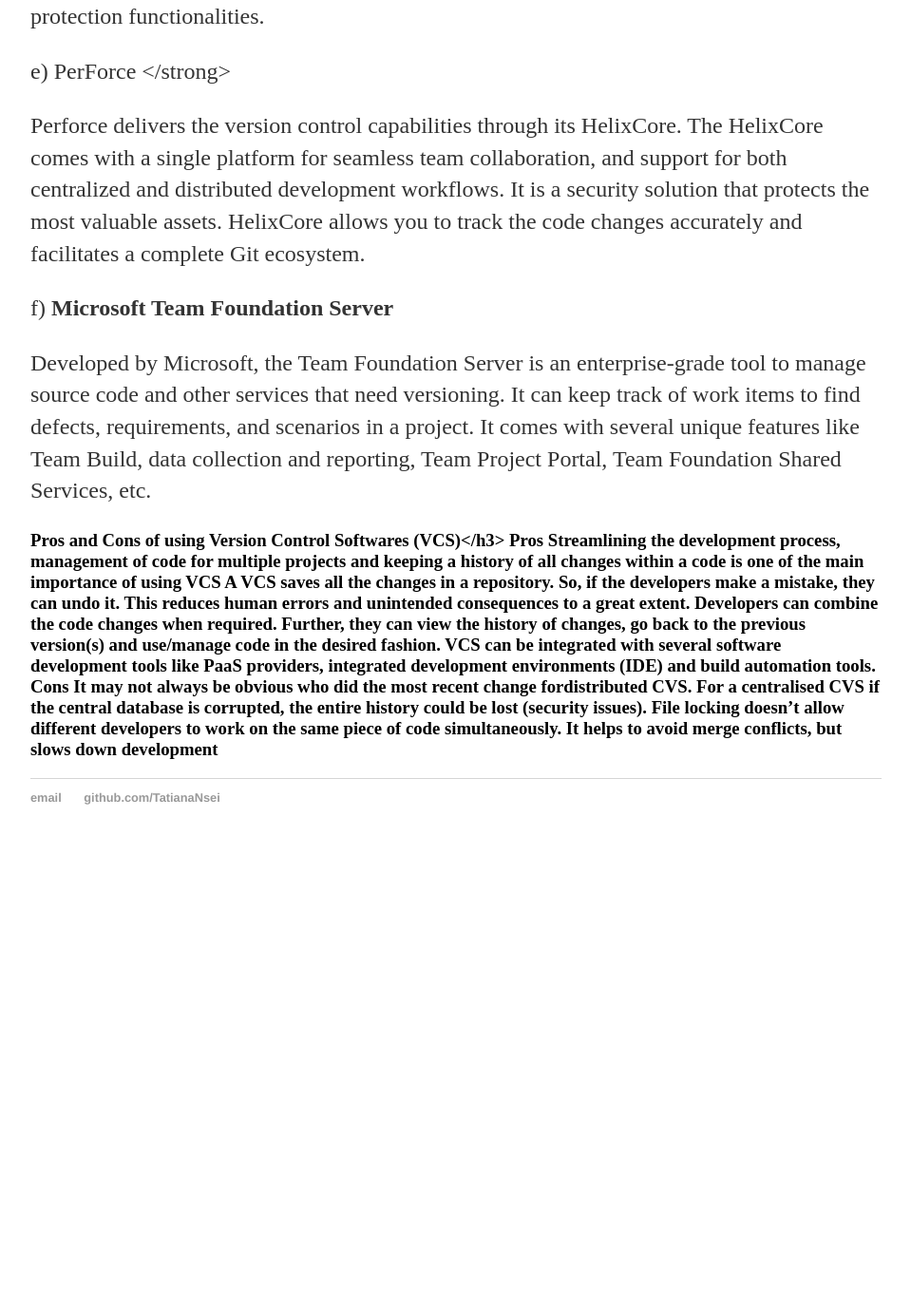
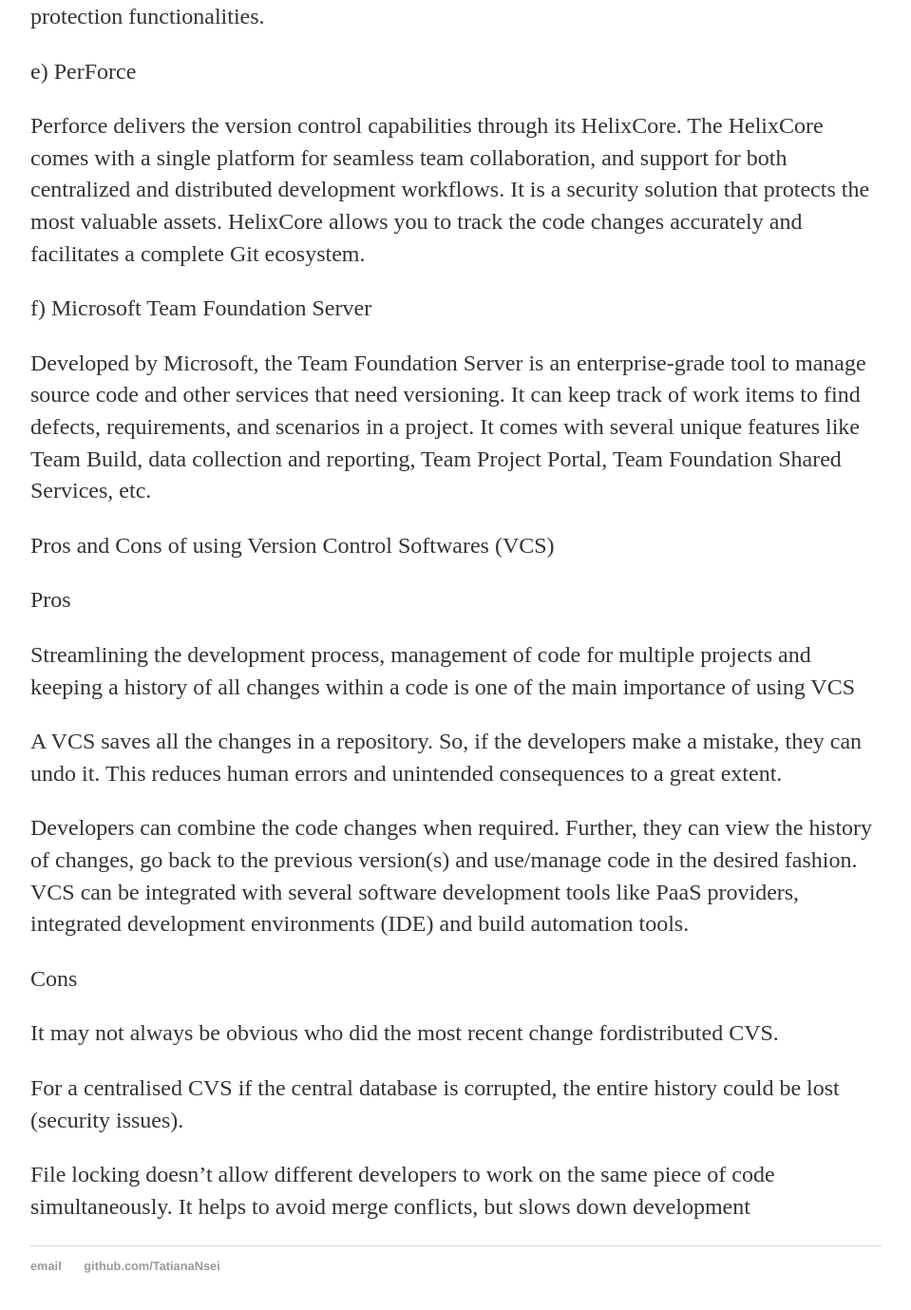
Before and after one commit to TatianaNsei/TatianaNsei.github.io, a Jekyll site: the page built from _posts/2020-04-09-Version-Control.md, in a window 1280 px wide and 1400 px high, scrolled down 3191 px. Shown: the top 1379 px of the window at 95% size, without its empty margins (160-1119 px from the left). Built offline with Jekyll 4.4.1, drawn with Linux system fonts in a browser that asks for light colours; before the commit the page ends 4098 px from its top, so only the background shows below that; some of the changed text lies outside the part shown.

Commit message:
Update 2020-04-09-Version-Control.md

```diff
--- a/_posts/2020-04-09-Version-Control.md
+++ b/_posts/2020-04-09-Version-Control.md
@@ -23,46 +23,46 @@
   For professional developers, it goes futher. Software developers, use this to tract and provide control over source codes. As teams design, develop and deploy software, it is common for multiple versions of the same software to be deployed in different sites and for the software's developers to be working simultaneously on updates. Bugs or features of the software are often only present in certain versions (because of the fixing of some problems and the introduction of others as the program develops). Therefore, for the purposes of locating and fixing bugs, it is vitally important to be able to retrieve and run different versions of the software to determine in which version(s) the problem occurs. It may also be necessary to develop two versions of the software concurrently: for instance, where one version has bugs fixed, but no new features (branch), while the other version is where new features are worked on (trunk).
 
 
- <b> Examples of VCS </b>
+  Examples of VCS
 
   There exist many VCS options, but i will name a few here.
 
-a)<strong> GitHub </strong>
+a) GitHub
 
 It helps software teams to collaborate and maintain the entire history of code changes. You can track changes in code, turn back the clock to undo errors and share your efforts with other team members.
 It is a repository to host Git projects. For those wondering what is Git? It is an open source version control system that features local branching, multiple workflows, and convenient staging areas. Git version control is an easy to learn option and offers faster operation speed.
 
-<strong> Pros</strong>
+ Pros
 
 Easy and inexpensive branch operations
 Users can access the complete history tree offline
 It offers a highly distributed, peer-to-peer model
 
-<strong>Cons</strong>
+Cons
 
 Steep learning curve for the users of SVN
 Not ideal for developers working alone
 Limited support for Windows in comparison to Linux
 
-b). <strong> Mercurial </strong>
+b) Mercurial
 
 Mercurial is known for its efficiency in handling projects of all sizes. It is a free and distributed control management service that provides a simple and intuitive user interface.
 Developers and enterprises adore Mercurial for its backup system, search functionality, project tracking and management, data import and export, and data migration tool. It also features workflow management, history tracking, security management, access controls and more.
 
-<strong>Pros</strong>
+Pros
 
 -Low-learning curve compared to Git
 -Extensive and better documentation
 -Highly distributed model
 -High-performance system with great speed
 
- <strong> Cons</strong>
+  Cons
 
 -Cannot merge two parents
 -It is more based on extension rather than scripting
 -Not versatile enough to allow out-of-the-box maneuvers
 
-c). <strong> GitLab</strong>
+c) GitLab
 
 GitLab comes with a lot of handy features like an integrated project, a project website, etc. Using the continuous integration (CI) capabilities of GitLab, you can automatically test and deliver the code.
 You can access all the aspects of a project, view code, pull requests, and combine the conflict resolution.
@@ -73,20 +73,20 @@
 It can be integrated with messaging and email platforms for efficient collaborations related to codes and updates. It supports both Git and SVN and comes with built-in analytics features.
 For security, it leverages encryption, two-factor authentication, and password protection functionalities.
 
-e) <stong> PerForce </strong>
+e) PerForce
 
 Perforce delivers the version control capabilities through its HelixCore. The HelixCore comes with a single platform for seamless team collaboration, and support for both centralized and distributed development workflows.
 It is a security solution that protects the most valuable assets. HelixCore allows you to track the code changes accurately and facilitates a complete Git ecosystem.
 
-f) <strong> Microsoft Team Foundation Server</strong>
+f)  Microsoft Team Foundation Server
 
 Developed by Microsoft, the Team Foundation Server is an enterprise-grade tool to manage source code and other services that need versioning. It can keep track of work items to find defects, requirements, and scenarios in a project.
 It comes with several unique features like Team Build, data collection and reporting, Team Project Portal, Team Foundation Shared Services, etc.
 
 
-  <h3><b>Pros and Cons of using Version Control Softwares (VCS)</h3></b>
+  Pros and Cons of using Version Control Softwares (VCS)
 
-  <b>Pros</b>
+  Pros
 
   Streamlining the development process, management of code for multiple projects and keeping a history of all changes within a code is one of the main importance of using VCS
 
@@ -95,7 +95,7 @@
  Developers can combine the code changes when required. Further, they can view the history of changes, go back to the previous version(s) and use/manage code in the desired fashion.
  VCS can be integrated with several software development tools like PaaS providers, integrated development environments (IDE) and build automation tools.
 
- <b>Cons</b>
+ Cons
 
   It may not always be obvious who did the most recent change fordistributed CVS.
 
```
